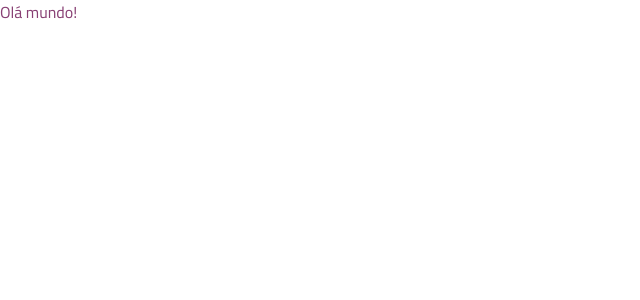
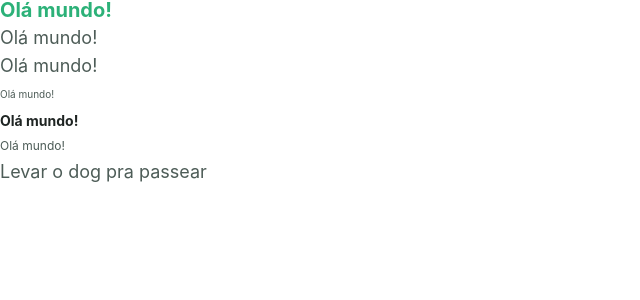
Before and after one commit to alvarobraz/react-pair-programming, a React (Vite) app: page / in a window 1280 px wide. Shown: the top 300 px of the page, without its empty margins (0-640 px from the left). Built offline with nearby package versions, Linux system fonts and the light colour scheme.

Commit message:
feat: create-project-with-vitest-and-add-initial-configurations

```diff
--- a/src/App.tsx
+++ b/src/App.tsx
@@ -1,5 +1,17 @@
+import Text from "@/components/ui/text";
+
 export default function App() {
 return (
-    <div className="text-pink-dark">Olá mundo!</div>
-  )
+    <div className="flex flex-col gap-2 ">
+      <Text variant="heading-lg" className="text-green-200">
+        Olá mundo!
+      </Text>
+      <Text className="heading-lg">Olá mundo!</Text>
+      <Text variant="body-md-regular">Olá mundo!</Text>
+      <Text variant="text-label">Olá mundo!</Text>
+      <Text variant="title-bold">Olá mundo!</Text>
+      <Text variant="sub-title">Olá mundo!</Text>
+      <Text>Levar o dog pra passear</Text>
+    </div>
+  );
 }
--- /dev/null
+++ b/src/components/ui/text.tsx
@@ -0,0 +1,42 @@
+import React from "react";
+import { tv, type VariantProps } from "tailwind-variants";
+
+// eslint-disable-next-line react-refresh/only-export-components
+export const textVariants = tv({
+  base: "font-sans text-white",
+  variants: {
+    variant: {
+      "heading-lg": "text-gray-100 text-xl leading-5 font-bold",
+      "body-md-regular": "text-gray-200 text-lg leading-5 font-regular",
+      "text-label": "text-gray-200 text-[0.625rem] leading-5 font-regular",
+      "title-bold": "text-gray-100 text-sm leading-[1.125rem] font-bold",
+      "sub-title": "text-gray-200 text-xs leading-4 font-regular",
+    },
+  },
+  defaultVariants: {
+    variant: "body-md-regular",
+  },
+});
+
+interface TextProps extends VariantProps<typeof textVariants> {
+  as?: keyof React.JSX.IntrinsicElements;
+  className?: string;
+  children?: React.ReactNode;
+}
+
+export default function Text({
+  as = "span",
+  variant,
+  className,
+  children,
+  ...props
+}: TextProps) {
+  return React.createElement(
+    as,
+    {
+      className: textVariants({ variant, className }),
+      ...props,
+    },
+    children
+  );
+}
--- a/src/index.css
+++ b/src/index.css
@@ -1,22 +1,18 @@
-@import 'tailwindcss';
+@import "tailwindcss";
 
 @theme {
   --color-*: initial;
   --color-white: #ffffff;
-  --color-gray-100: #f7f3f6;
-  --color-gray-200: #f4e6f0;
-  --color-gray-300: #7a6e76;
-  --color-gray-400: #332e32;
+  --color-gray-100: #1f2523;
+  --color-gray-200: #4d5c57;
+  --color-gray-300: #cdd5d2;
+  --color-gray-400: #e4ece9;
+  --color-gray-500: #f9fbfa;
 
-  --color-green-light: #cddfcc;
-  --color-green-base: #52a350;
-  --color-green-dark: #2f5c2d;
+  --color-green-100: #1f8459;
+  --color-green-200: #2cb178;
 
-  --color-pink-light: #e9cce1;
-  --color-pink-base: #c257a4;
-  --color-pink-dark: #884074;
+  --color-red-500: #ef4444;
 
-  --font-sans: "Cairo", sans-serif;
-
-  --shadow-sm: 0px 4px 8px 0px rgba(54, 23, 45, 0.05);
+  --color-background-primary: #e4ece8;
 }
```
